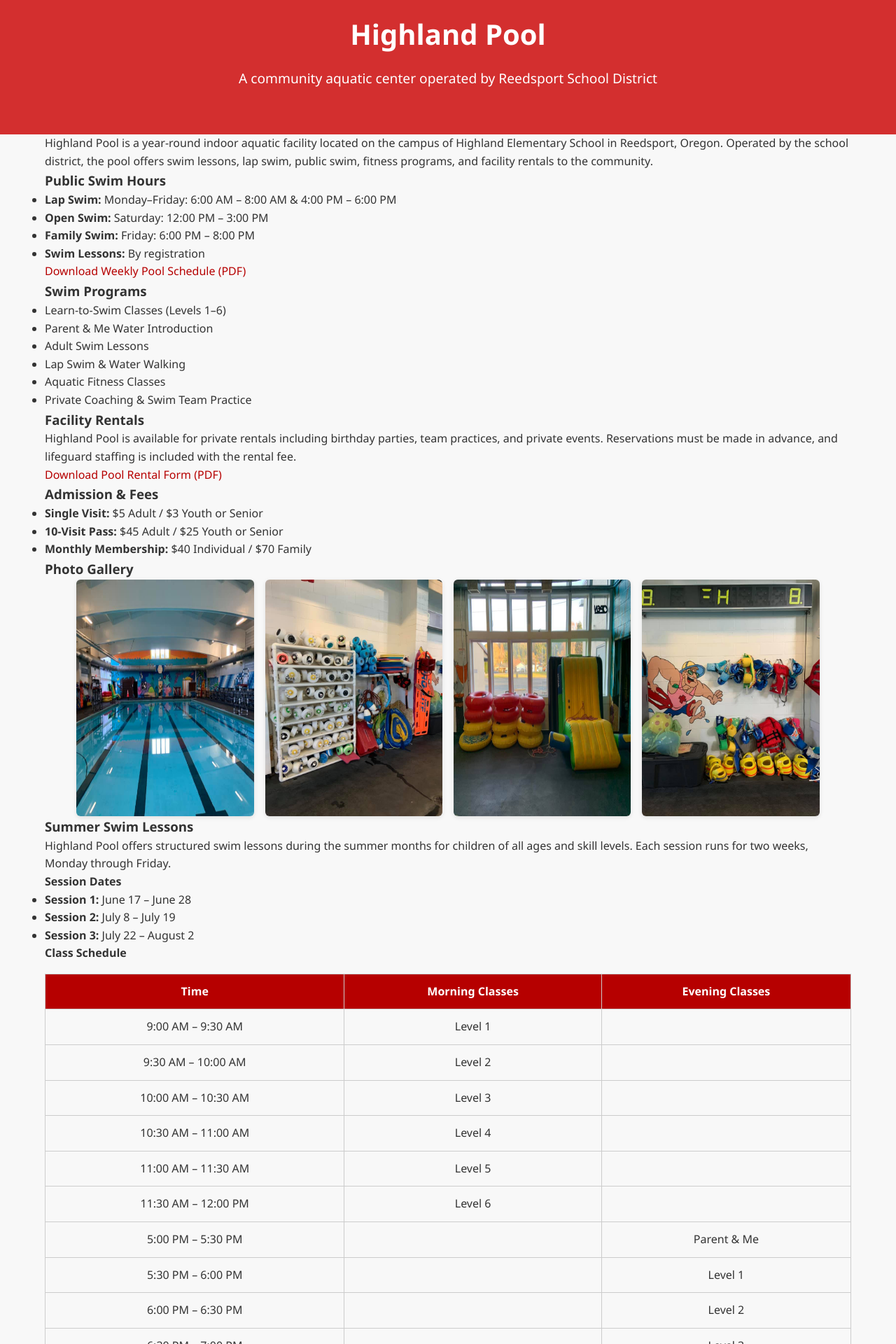
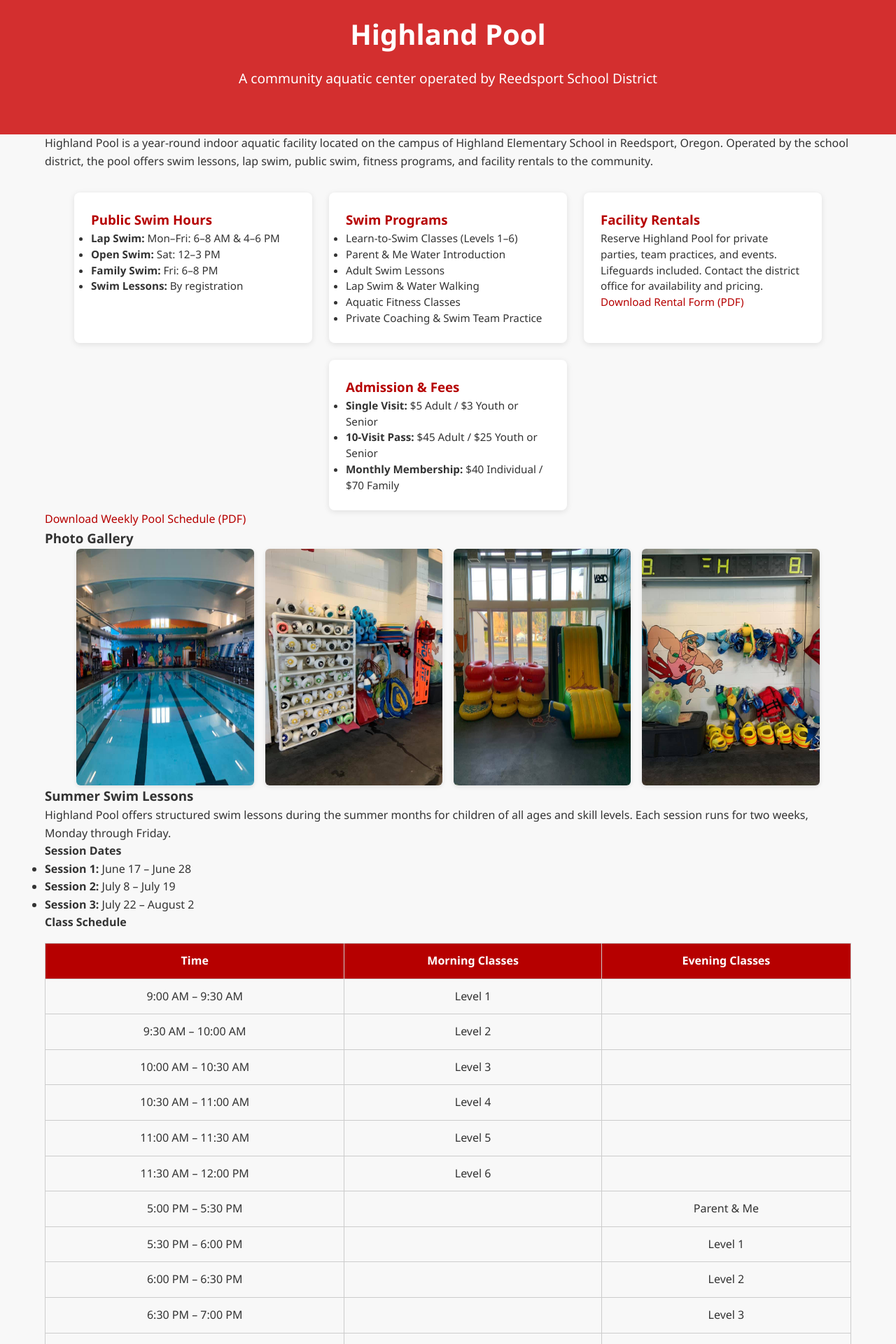
Before and after one commit to AlinariC/RSD105, a Jekyll site: the page built from pages/pool.html, in a window 1280 px wide. Shown: the part 316-2236 px from the top of the page at 70% size. Built offline with Jekyll 4.4.1, drawn with Linux system fonts in a browser that asks for light colours.

Commit message:
Update pool.html

```diff
--- a/pages/pool.html
+++ b/pages/pool.html
@@ -16,16 +16,17 @@ title: Highland Pool
       Highland Pool is a year-round indoor aquatic facility located on the campus of Highland Elementary School in Reedsport, Oregon. Operated by the school district, the pool offers swim lessons, lap swim, public swim, fitness programs, and facility rentals to the community.
     </p>
 
+    <div class="card-grid">
+      <div class="card">
         <h3>Public Swim Hours</h3>
         <ul>
-      <li><strong>Lap Swim:</strong> Monday–Friday: 6:00 AM – 8:00 AM & 4:00 PM – 6:00 PM</li>
-      <li><strong>Open Swim:</strong> Saturday: 12:00 PM – 3:00 PM</li>
-      <li><strong>Family Swim:</strong> Friday: 6:00 PM – 8:00 PM</li>
+          <li><strong>Lap Swim:</strong> Mon–Fri: 6–8 AM & 4–6 PM</li>
+          <li><strong>Open Swim:</strong> Sat: 12–3 PM</li>
+          <li><strong>Family Swim:</strong> Fri: 6–8 PM</li>
           <li><strong>Swim Lessons:</strong> By registration</li>
         </ul>
-
-    <p><a href="/media/highland-pool-schedule.pdf" target="_blank">Download Weekly Pool Schedule (PDF)</a></p>
-
+      </div>
+      <div class="card">
         <h3>Swim Programs</h3>
         <ul>
           <li>Learn-to-Swim Classes (Levels 1–6)</li>
@@ -35,19 +36,23 @@ title: Highland Pool
           <li>Aquatic Fitness Classes</li>
           <li>Private Coaching & Swim Team Practice</li>
         </ul>
-
+      </div>
+      <div class="card">
         <h3>Facility Rentals</h3>
-    <p>
-      Highland Pool is available for private rentals including birthday parties, team practices, and private events. Reservations must be made in advance, and lifeguard staffing is included with the rental fee.
-    </p>
-    <p><a href="/media/pool-rental-form.pdf" target="_blank">Download Pool Rental Form (PDF)</a></p>
-
+        <p>Reserve Highland Pool for private parties, team practices, and events. Lifeguards included. Contact the district office for availability and pricing.</p>
+        <p><a href="/media/pool-rental-form.pdf" target="_blank">Download Rental Form (PDF)</a></p>
+      </div>
+      <div class="card">
         <h3>Admission & Fees</h3>
         <ul>
           <li><strong>Single Visit:</strong> $5 Adult / $3 Youth or Senior</li>
           <li><strong>10-Visit Pass:</strong> $45 Adult / $25 Youth or Senior</li>
           <li><strong>Monthly Membership:</strong> $40 Individual / $70 Family</li>
         </ul>
+      </div>
+    </div>
+
+    <p><a href="/media/highland-pool-schedule.pdf" target="_blank">Download Weekly Pool Schedule (PDF)</a></p>
 
     <h3>Photo Gallery</h3>
     <div class="custom-gallery">
@@ -286,3 +291,45 @@ title: Highland Pool
     </p>
   </div>
 </section>
+
+<style>
+.card-grid {
+  display: flex;
+  flex-wrap: wrap;
+  gap: 1.5rem;
+  justify-content: center;
+  margin-top: 2rem;
+}
+
+.card {
+  background: #fff;
+  border-radius: 8px;
+  padding: 1.5rem;
+  box-shadow: 0 2px 8px rgba(0,0,0,0.1);
+  flex: 1 1 300px;
+  max-width: 340px;
+  transition: transform 0.2s ease;
+}
+
+.card:hover {
+  transform: scale(1.03);
+}
+
+.card h3 {
+  margin-top: 0;
+  color: #b60000;
+}
+
+.card p,
+.card ul {
+  font-size: 0.95rem;
+  line-height: 1.5;
+}
+
+@media (max-width: 768px) {
+  .card-grid {
+    flex-direction: column;
+    align-items: center;
+  }
+}
+</style>
```
Lines whose indentation alone changed are shown as unchanged.
